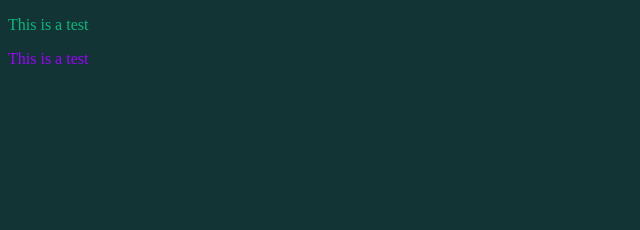
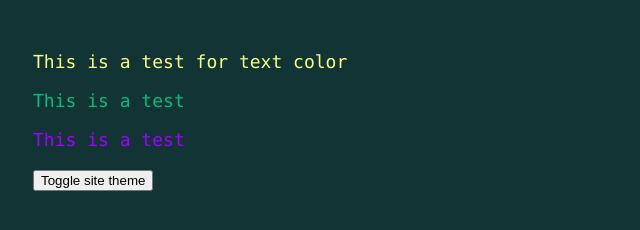
Before and after one commit to BabuKelsey/web-dev-ass-1, a plain HTML site: page Ass1_WebDev/main_folder/html_files/main.html in a window 1280 px wide. Shown: the whole page, without its empty margins (0-640 px from the left). Drawn offline with Linux system fonts and the light colour scheme.

Commit message:
simple dark mode toggle
temporarily added a simple dark mode toggle button;

to be added: switch style button

```diff
--- a/Ass1_WebDev/main_folder/css_files/css_ids.css
+++ b/Ass1_WebDev/main_folder/css_files/css_ids.css
@@ -3,9 +3,18 @@
 }
 
 .blue-text {
-    color:rgb(5, 187, 126);
+    color: #05bb7e;
 }
 
-#site-theme {
+.light-mode {
+    background-color: #ffffff;
+    color: #000000;
+}
+
+body {
+    padding: 25px;
+    font-size: 18px;
     background-color: #123435;
+    color: #f6ff7f;
+    font-family: "Lucida Console", "Courier New", monospace;
 }
--- a/Ass1_WebDev/main_folder/html_files/main.html
+++ b/Ass1_WebDev/main_folder/html_files/main.html
@@ -5,12 +5,24 @@
     <title>Web dev assignment 1</title>
 
     <link href="..\css_files\css_ids.css" rel="stylesheet" type="text/css">
+    <link href="..\js_files\js_scripts.js" rel="script" type="js">
+
+    <script>
+        function dark_mode_toggle() {
+            var element = document.body;
+            element.classList.toggle("light-mode");
+        }
+    </script>
 
     <body id="site-theme">
         <div>
+            <p>This is a test for text color</p>
+
             <p class="blue-text">This is a test</p>
 
             <p class="purple-text-test">This is a test</p>
+
+            <button onclick="dark_mode_toggle()">Toggle site theme</button>
         </div>
     </body>
 
```
Also changed, not shown: Ass1_WebDev/main_folder/js_files/js_scripts.js (added).
